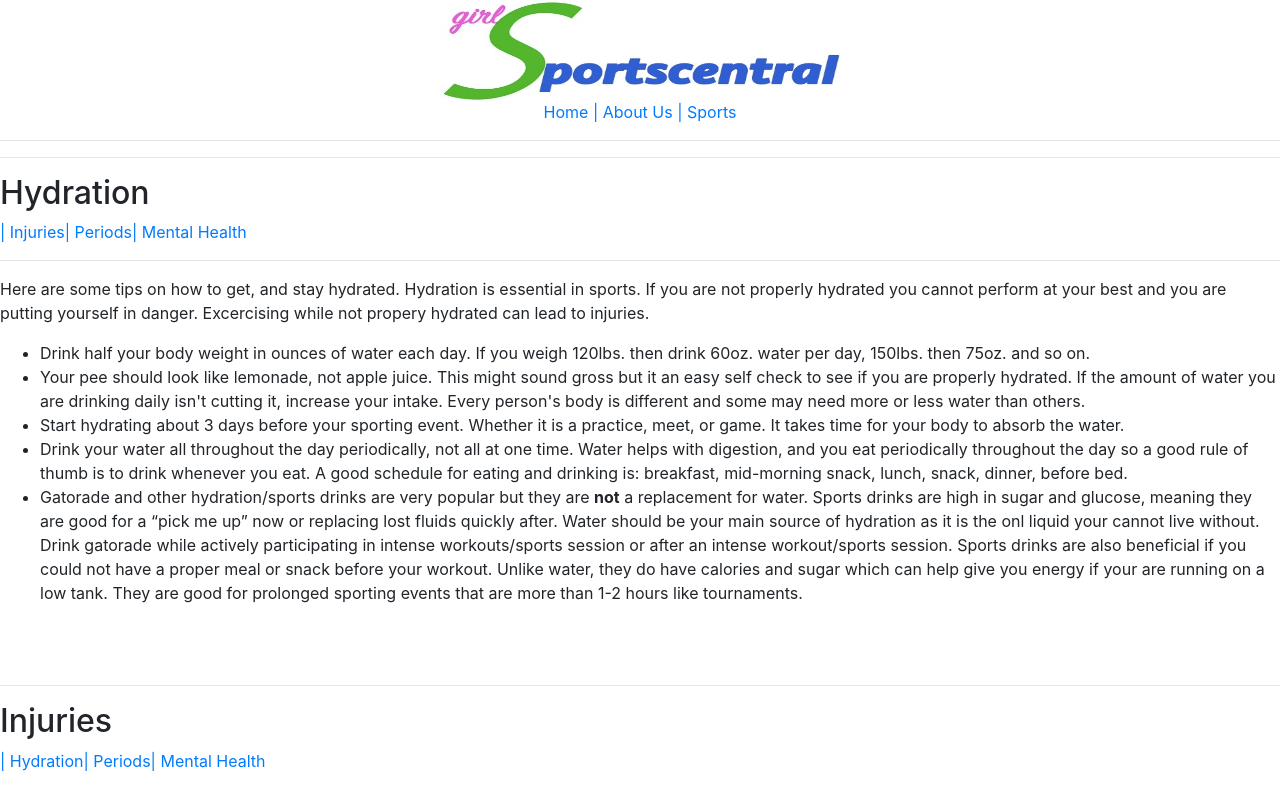
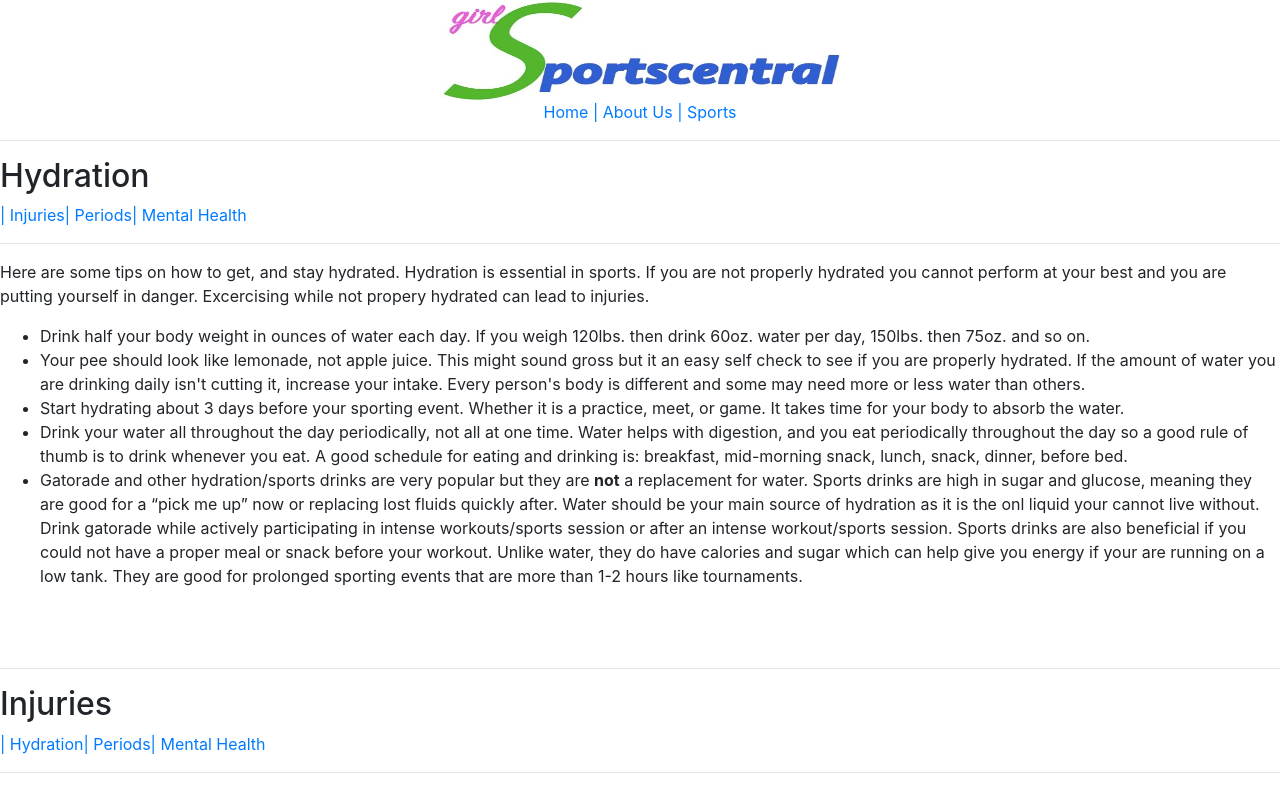
Before and after one commit to GraceVKalu/GWCproject, a plain HTML site: page selfcare.html in a window 1280 px wide. Shown: the top 786 px of the page. Drawn offline with nearby package versions, Linux system fonts and the light colour scheme.

Commit message:
selfcare3

```diff
--- a/selfcare.html
+++ b/selfcare.html
@@ -15,7 +15,6 @@
     <a href="sports.html">| Sports</a></center>
     <hr></hr>
     <main id="Hydration">
-    <hr></hr>
     <h2>Hydration</h2><a href="#Injuries">| Injuries</a><a href="#Periods">| Periods</a><a href="#Mental Health">| Mental Health</a>
     <hr></hr>
     <p> Here are some tips on how to get, and stay hydrated. Hydration is essential in sports. If you are not properly hydrated you cannot perform at your best and you are putting yourself in danger. Excercising while not propery hydrated can lead to injuries.</p>
@@ -42,6 +41,7 @@
         <p>-Elevate your injured body part. This will help the blood drain away from the injured body part and the swelling to go down. Elevation should occur by placing the body part above the level of your heart. Elevate whenever possible, especially when you are icing or sitting.</p>
       </li>
     </ul>
+    <br></br>
     <main id="Periods">
     <hr></hr>
     <h2>Periods</h2><a href="#Hydration">| Hydration</a><a href="#Injuries">| Injuries</a><a href="#Mental Health">| Mental Health</a>
@@ -53,6 +53,7 @@
       <li>If necessary double up (wearing both a pad and tampon) on heavy flow days during practice. This will help you keep your mind from worrying about your period in practice.</li>
       <li>When you get home, you can use a heat pad to relax your stomach muscles. Sometimes a warm computer or electronic on your stomach while lying on the couch does the trick as well.</li>
     </ul>
+    <br></br>
     <main id="Mental Health">
     <hr></hr>
     <h2>Mental Health</h2><a href="#Hydration">| Hydration</a><a href="#Injuries">| Injuries</a><a href="#Periods">| Periods</a>
```
